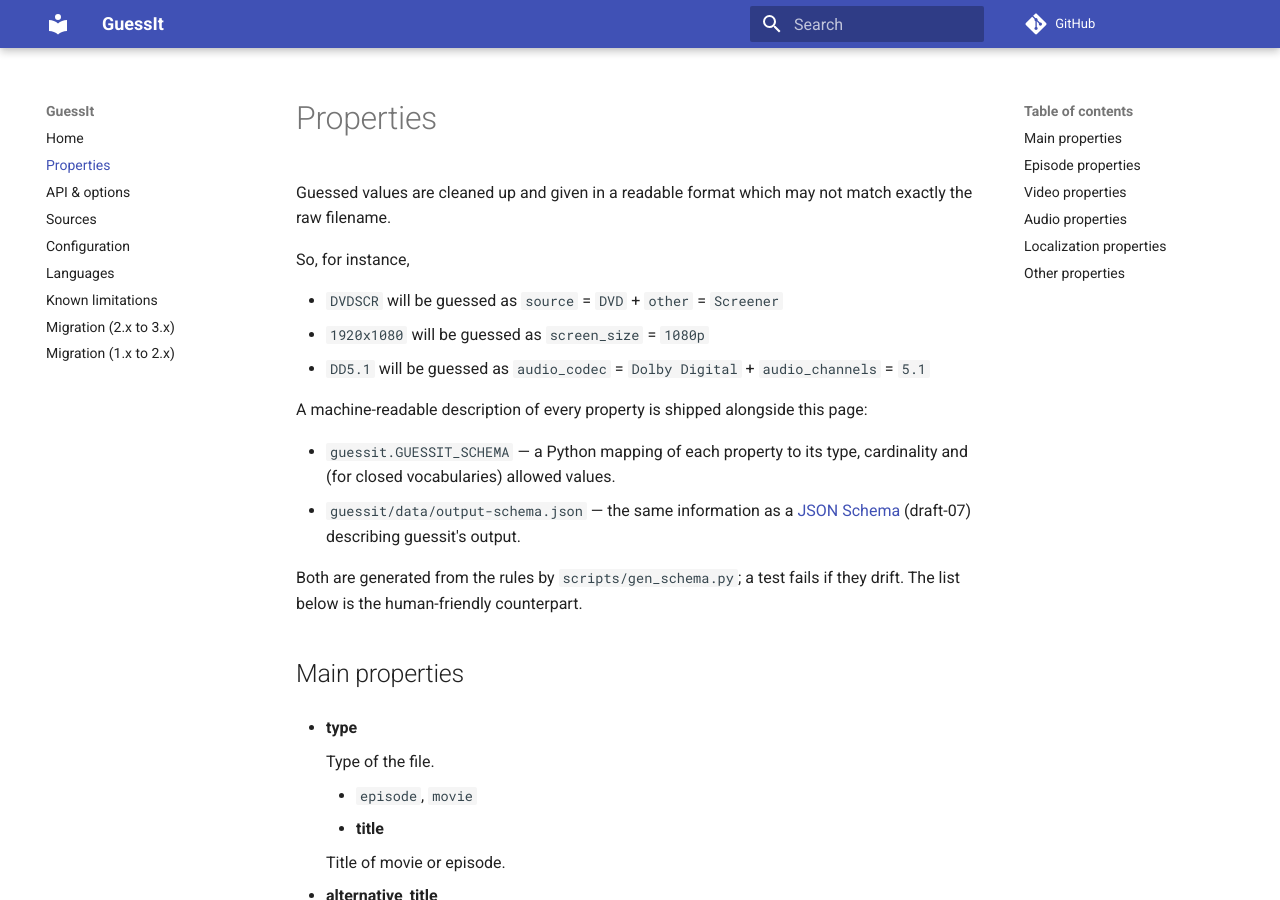
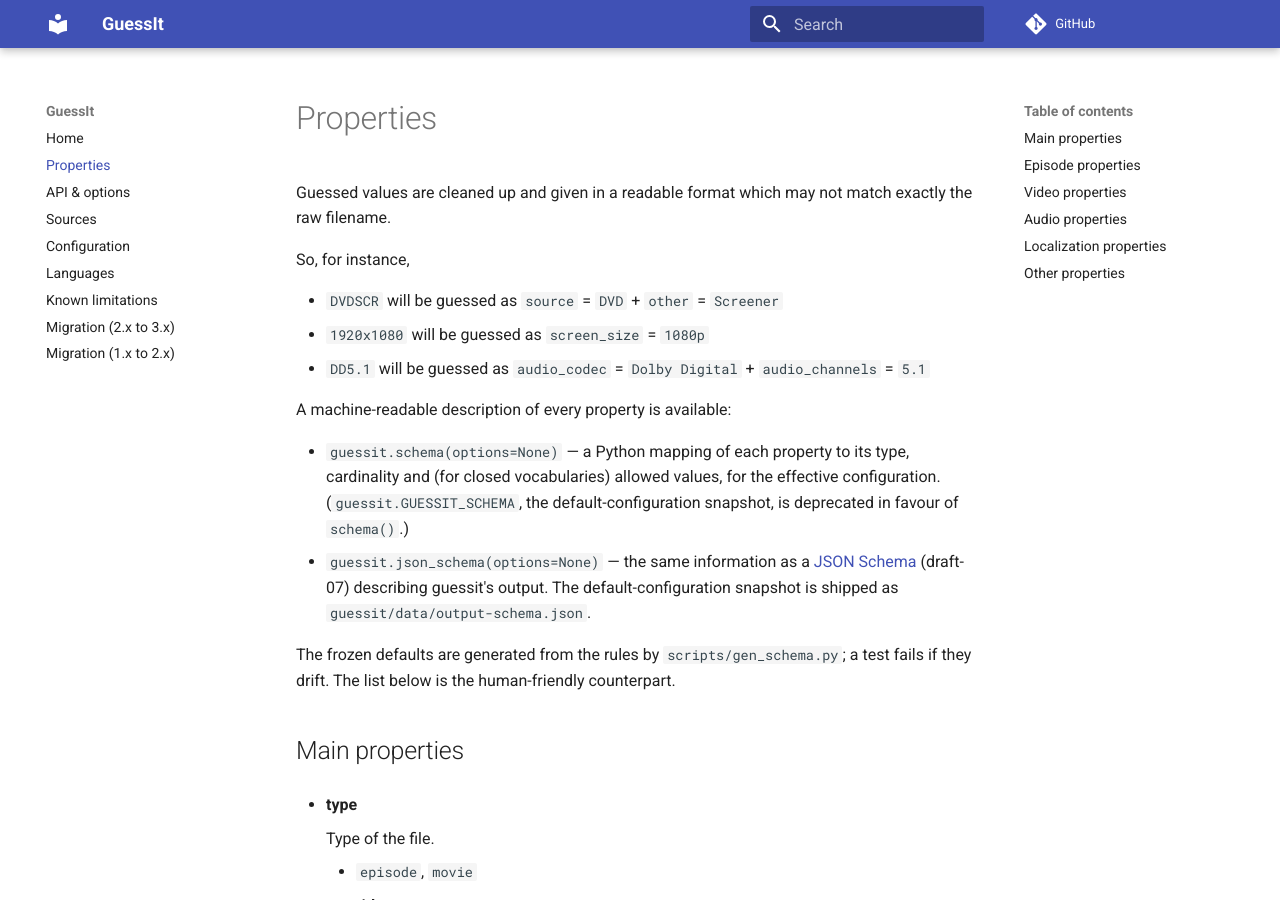
Before and after one commit to guessit-io/guessit, an MkDocs documentation site: the page built from docs/properties.md, in a window 1280 px wide and 900 px high. Built offline with MkDocs 1.6.1 and Material for MkDocs 9.7.7, drawn with Linux system fonts in a browser that asks for light colours; comment, search, counter and statistics services are not loaded.

Commit message:
feat(schema): deprecate the GUESSIT_SCHEMA constant in favour of schema()
Accessing guessit.GUESSIT_SCHEMA now emits a DeprecationWarning (via a module
__getattr__). The constant stays exported and functional for backward
compatibility; it is scheduled for removal in a future major release. schema()
with no options returns the same mapping and is configuration-aware.

Internal callers and tests read the value from guessit.schema (the undeprecated
source), so only public attribute access warns.

refs #921

```diff
--- a/docs/properties.md
+++ b/docs/properties.md
@@ -9,15 +9,18 @@ So, for instance,
 -   `1920x1080` will be guessed as `screen_size` = `1080p`
 -   `DD5.1` will be guessed as `audio_codec` = `Dolby Digital` + `audio_channels` = `5.1`
 
-A machine-readable description of every property is shipped alongside this page:
+A machine-readable description of every property is available:
 
--   `guessit.GUESSIT_SCHEMA` — a Python mapping of each property to its type,
-    cardinality and (for closed vocabularies) allowed values.
--   `guessit/data/output-schema.json` — the same information as a
+-   `guessit.schema(options=None)` — a Python mapping of each property to its type,
+    cardinality and (for closed vocabularies) allowed values, for the effective
+    configuration. (`guessit.GUESSIT_SCHEMA`, the default-configuration snapshot, is
+    deprecated in favour of `schema()`.)
+-   `guessit.json_schema(options=None)` — the same information as a
     [JSON Schema](https://json-schema.org/) (draft-07) describing guessit's output.
+    The default-configuration snapshot is shipped as `guessit/data/output-schema.json`.
 
-Both are generated from the rules by `scripts/gen_schema.py`; a test fails if they
-drift. The list below is the human-friendly counterpart.
+The frozen defaults are generated from the rules by `scripts/gen_schema.py`; a test
+fails if they drift. The list below is the human-friendly counterpart.
 
 Main properties
 ---------------
```
Also changed, not shown: docs/api.md (+8 -6 lines), guessit/__init__.py (+21 -1 lines), 1 other file.
